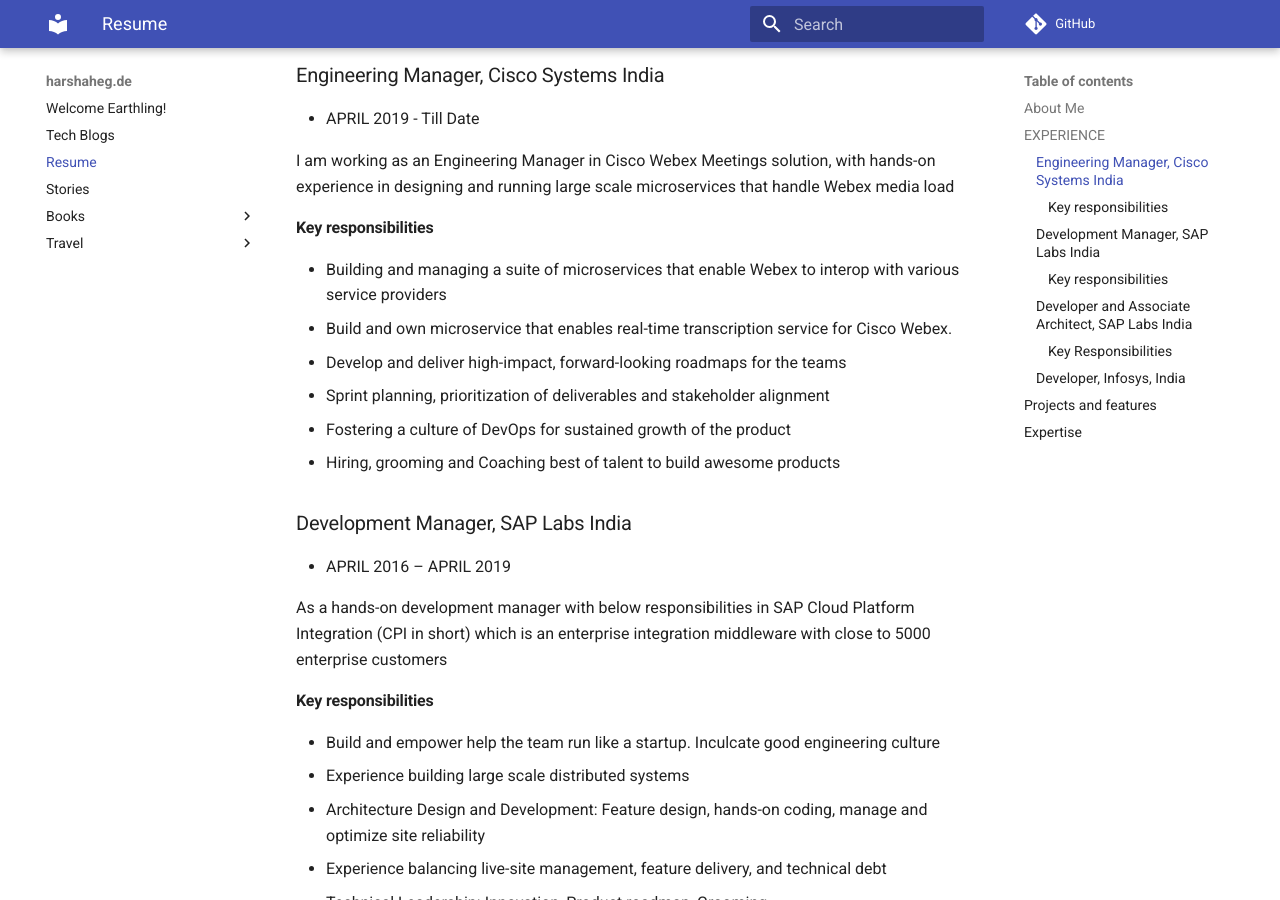
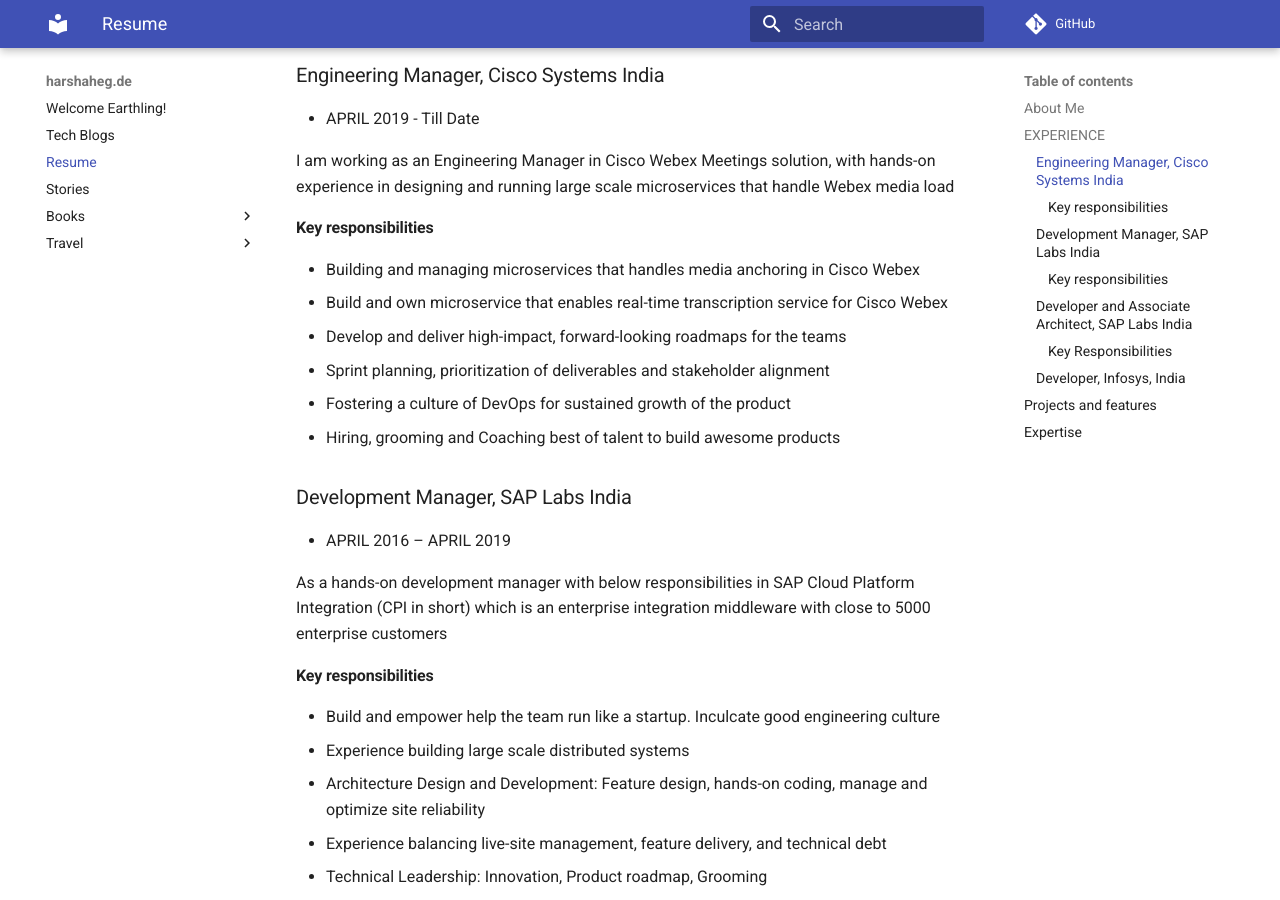
Before and after one commit to harshakhegde/harshakhegde.github.io, an MkDocs documentation site: the page built from home/resume.md, in a window 1280 px wide and 900 px high, scrolled down 538 px. Built offline with MkDocs 1.6.1 and Material for MkDocs 9.7.7, drawn with Linux system fonts in a browser that asks for light colours; comment, search, counter and statistics services are not loaded.

Commit message:
changes in resume

```diff
--- a/home/resume.md
+++ b/home/resume.md
@@ -24,8 +24,8 @@
 
 #### Key responsibilities
 
-- Building and managing a suite of microservices that enable Webex to interop with various service providers
-- Build and own microservice that enables real-time transcription service for Cisco Webex.
+- Building and managing microservices that handles media anchoring in Cisco Webex
+- Build and own microservice that enables real-time transcription service for Cisco Webex
 - Develop and deliver high-impact, forward-looking roadmaps for the teams
 - Sprint planning, prioritization of deliverables and stakeholder alignment
 - Fostering a culture of DevOps for sustained growth of the product
```
